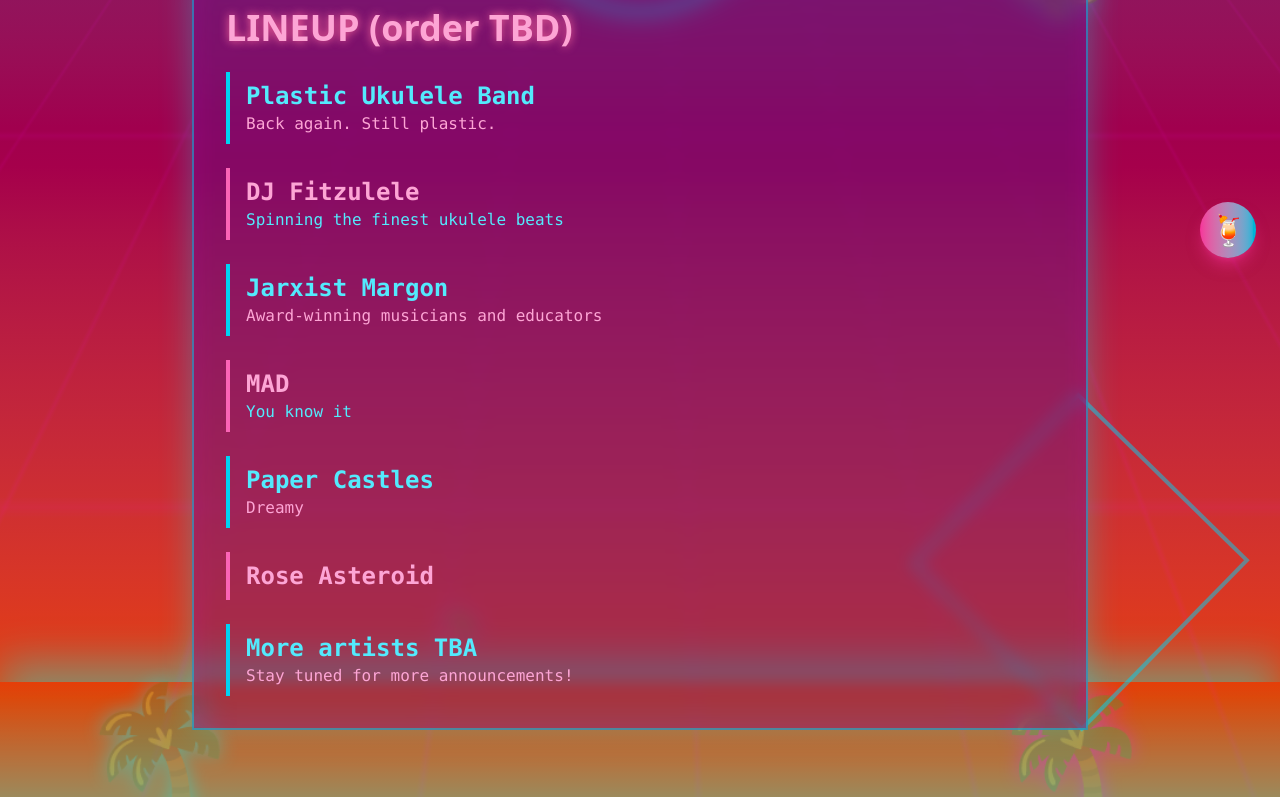
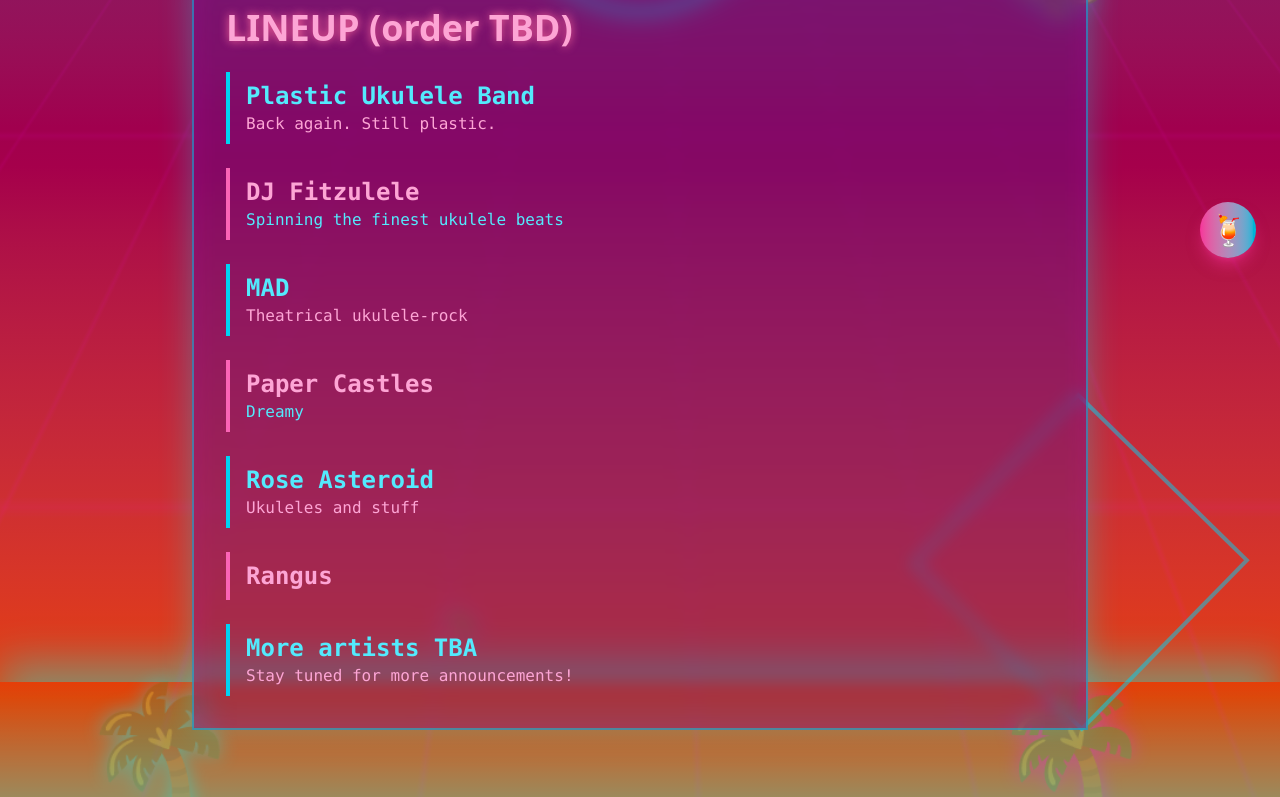
Before and after one commit to eflynch/ukulele-fest, a React (Vite) app: page / in a window 1280 px wide. Shown: the part 518-1315 px from the top of the page. Built offline with nearby package versions, Linux system fonts and the light colour scheme.

Commit message:
Update lineup

```diff
--- a/src/lineupData.ts
+++ b/src/lineupData.ts
@@ -13,12 +13,8 @@ export const lineupArtists: LineupArtist[] = [
     description: 'Spinning the finest ukulele beats',
   },
   {
-    name: 'Jarxist Margon',
-    description: 'Award-winning musicians and educators',
-  },
-  {
     name: 'MAD',
-    description: 'You know it',
+    description: 'Theatrical ukulele-rock',
   },
   {
     name: 'Paper Castles',
@@ -26,6 +22,10 @@ export const lineupArtists: LineupArtist[] = [
   },
   {
     name: 'Rose Asteroid',
+    description: 'Ukuleles and stuff',
+  },
+  {
+    name: 'Rangus',
     description: '',
   },
     {
```
